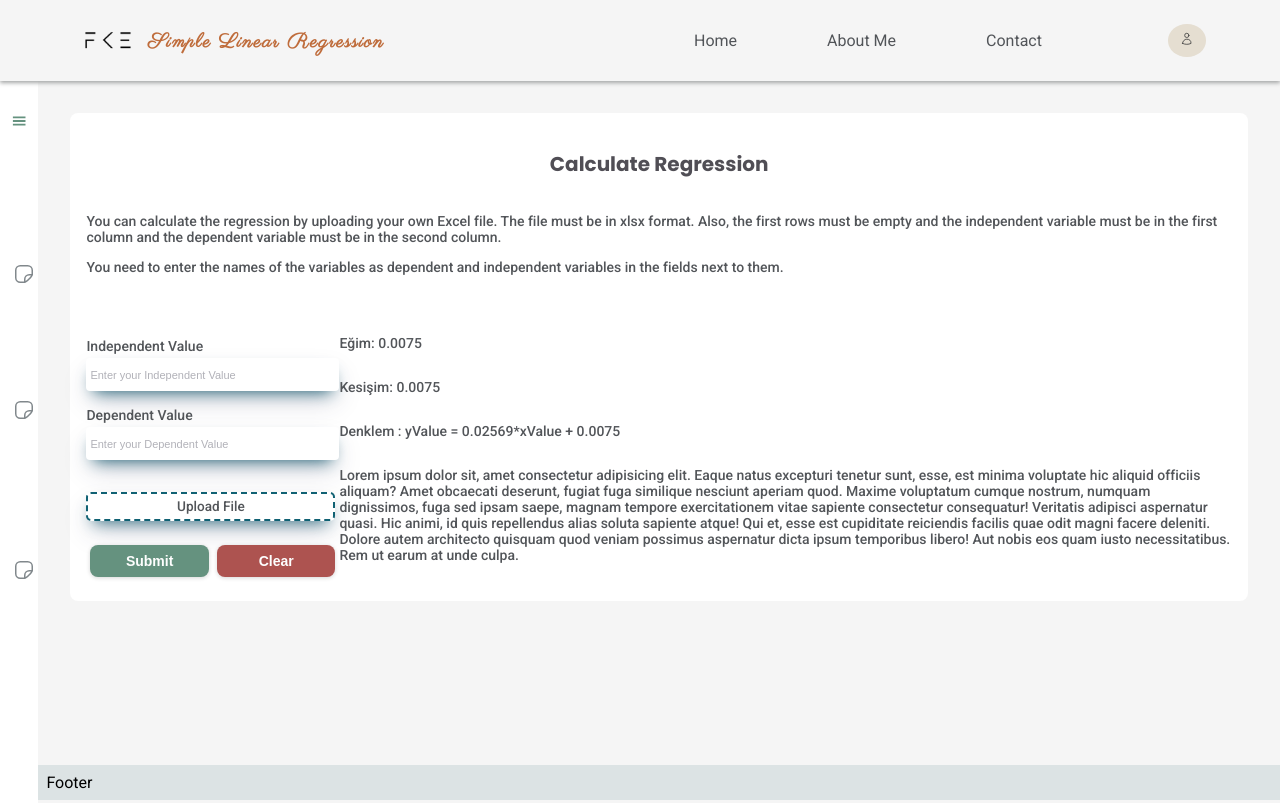
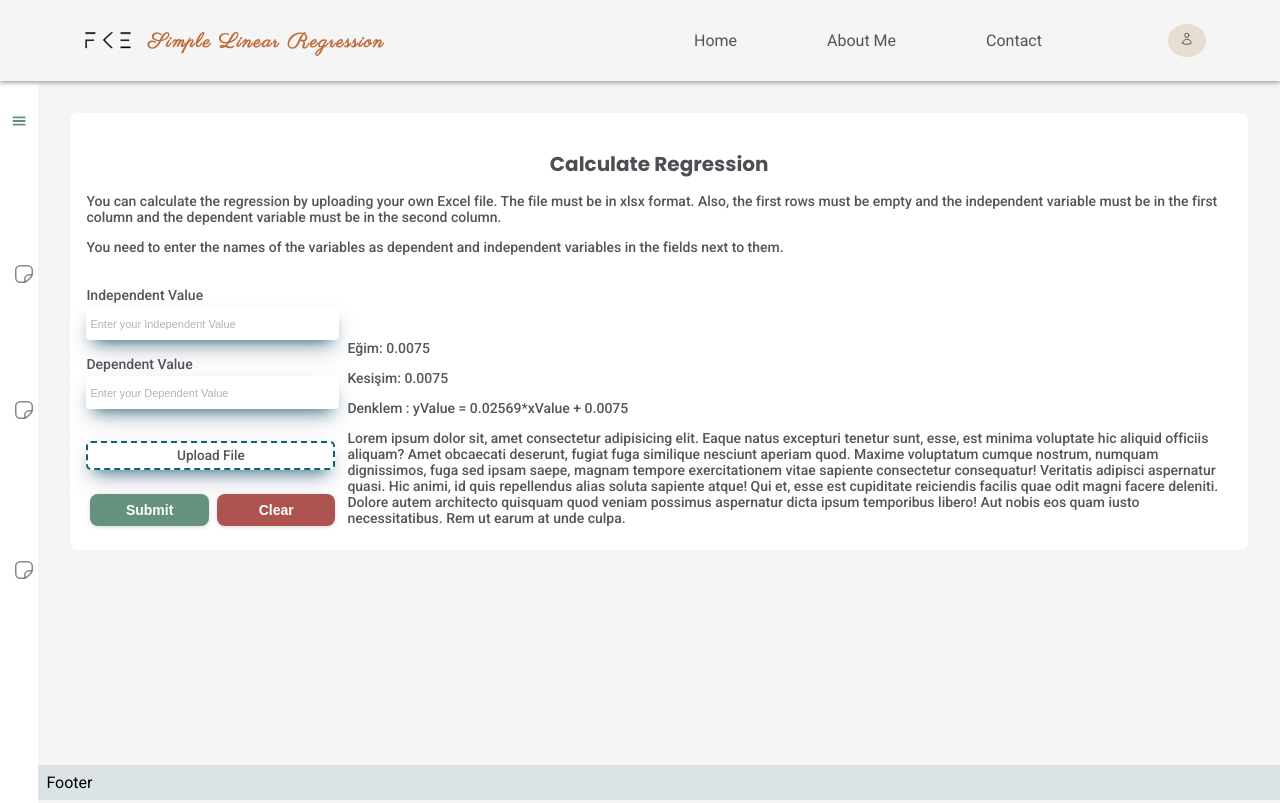
Before and after one commit to feyzaerat/simple-linear-regression-client, a React (Create React App) app: page /regression-via-upload in a window 1280 px wide. Shown: the top 803 px of the page. Built offline with nearby package versions, Linux system fonts and the light colour scheme; a web font is replaced by a local one.

Commit message:
added new classes

```diff
--- a/src/styles/spacings/spacings.css
+++ b/src/styles/spacings/spacings.css
@@ -22,6 +22,10 @@
   padding: 0.5rem;
 }
 
+.padding-0-05 {
+  padding: 0 0.5rem;
+}
+
 .padding-05-2 {
   padding: 0.5rem 2rem;
 }
--- a/src/styles/spacings/spacings.scss
+++ b/src/styles/spacings/spacings.scss
@@ -16,6 +16,9 @@
 .padding-05{
     padding:0.5rem;
 }
+.padding-0-05{
+    padding: 0 0.5rem;
+}
 .padding-05-2{
     padding:0.5rem 2rem;
 }
--- a/src/styles/typografy/typografy.css
+++ b/src/styles/typografy/typografy.css
@@ -23,6 +23,9 @@
 :root li {
   text-decoration: none;
   list-style: none;
+}
+:root p {
+  margin-bottom: 0 !important;
 }
 :root .first-head {
   font-family: var(--font-heading);
--- a/src/styles/typografy/typografy.scss
+++ b/src/styles/typografy/typografy.scss
@@ -22,6 +22,9 @@
   li {
     text-decoration: none;
     list-style: none;
+  }
+  p{
+    margin-bottom: 0!important;
   }
   .first-head {
     font-family: var(--font-heading);
```
Also changed, not shown: 2 other files (tests, documents, lock files or other folders).
